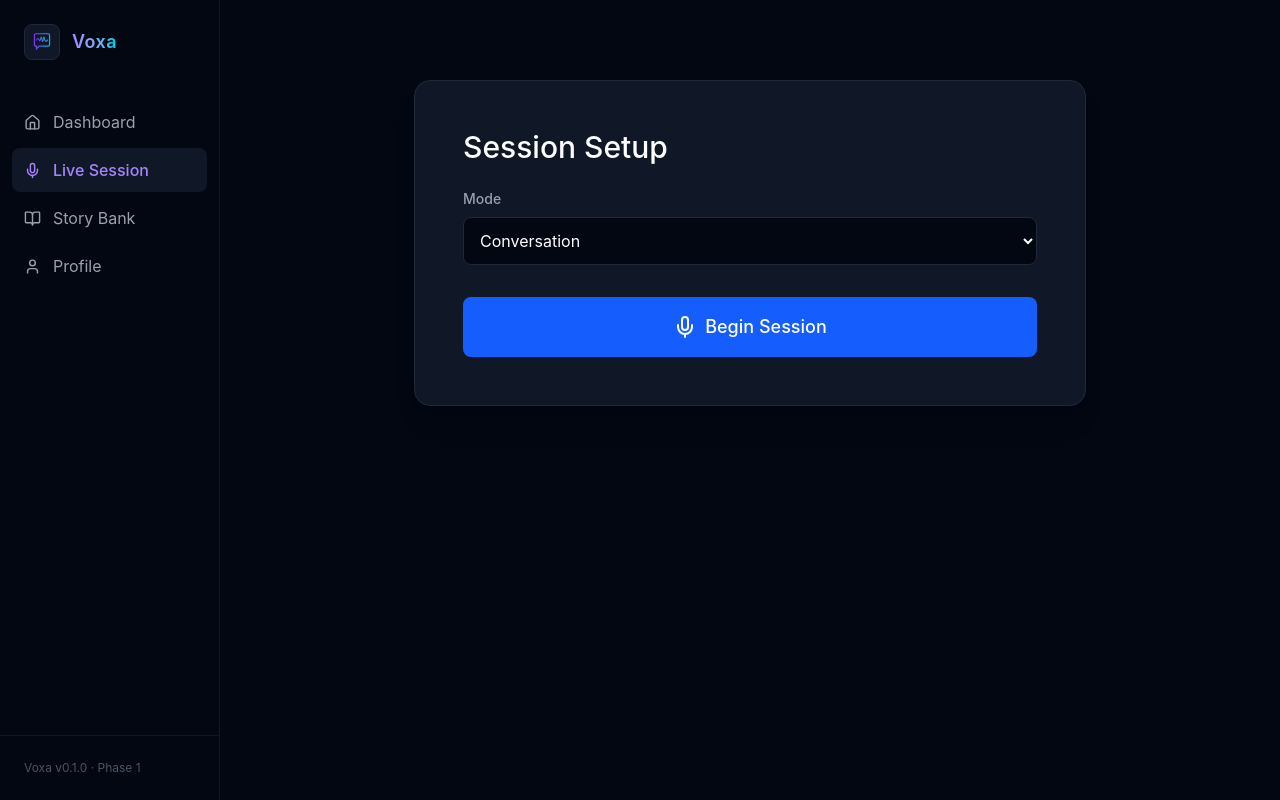
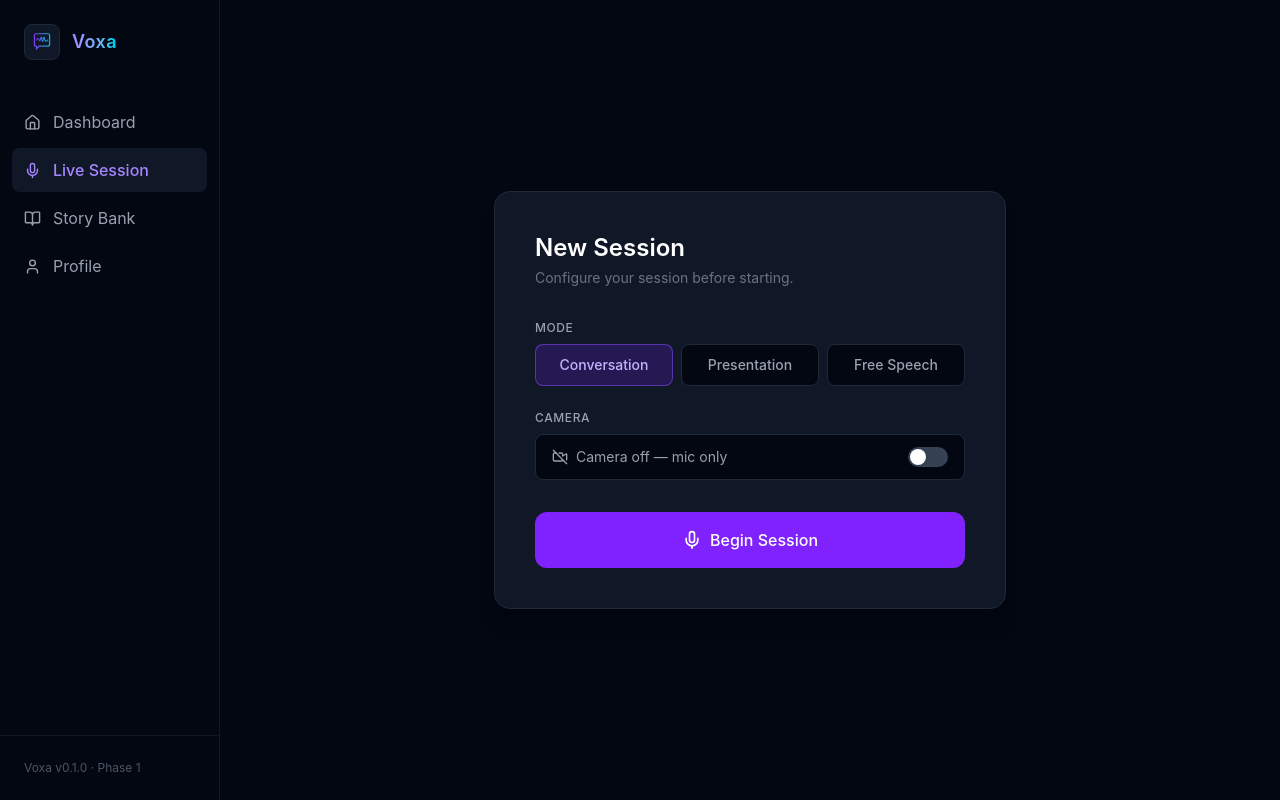
Before and after one commit to lavan-g/communication-agent, a React (Vite) app in the folder apps/web/: page /session in a window 1280 px wide. Built offline with nearby package versions, Linux system fonts and the light colour scheme.

Commit message:
fix(transcript-capture): fix speech recognition dropping results + camera toggle + session metrics

```diff
--- a/apps/web/src/pages/SessionPage.tsx
+++ b/apps/web/src/pages/SessionPage.tsx
@@ -1,6 +1,6 @@
 import { useState, useEffect } from 'react';
 import { useNavigate } from 'react-router-dom';
-import { Mic, MicOff, Video, VideoOff, Square } from 'lucide-react';
+import { Mic, MicOff, Video, VideoOff, Square, Radio } from 'lucide-react';
 import { useCoachingSession } from '../hooks/useCoachingSession';
 import { useSessionStore } from '../store/session.store';
 import TranscriptFeed from '../components/coaching/TranscriptFeed';
@@ -12,16 +12,18 @@ export default function SessionPage() {
   const store = useSessionStore();
   const {
     startSession, endSession, isActive, videoRef,
-    toggleCamera, toggleMic, cameraEnabled, micEnabled
+    toggleCamera, toggleMic, cameraEnabled, micEnabled, error,
   } = useCoachingSession();
 
   const [mode, setMode] = useState<SessionMode>('conversation');
   const [duration, setDuration] = useState(0);
+  // Camera is OFF by default — user opts in before starting
+  const [wantCamera, setWantCamera] = useState(false);
 
   useEffect(() => {
-    let interval: any;
+    let interval: ReturnType<typeof setInterval>;
     if (isActive) {
-      interval = setInterval(() => setDuration(d => d + 1), 1000);
+      interval = setInterval(() => setDuration((d) => d + 1), 1000);
     } else {
       setDuration(0);
     }
@@ -29,7 +31,7 @@ export default function SessionPage() {
   }, [isActive]);
 
   const handleStart = async () => {
-    await startSession(mode, {});
+    await startSession(mode, { camera: wantCamera });
   };
 
   const handleEnd = async () => {
@@ -45,68 +47,126 @@ export default function SessionPage() {
     return `${m}:${s}`;
   };
 
+  // ─── Pre-session setup screen ─────────────────────────────────────────────
   if (!isActive) {
     return (
-      <div className="max-w-2xl mx-auto p-12 mt-20 bg-gray-900 border border-gray-800 rounded-2xl shadow-xl">
-        <h1 className="text-3xl font-medium text-white mb-6">Session Setup</h1>
+      <div className="flex items-center justify-center h-full">
+        <div className="w-full max-w-lg p-10 bg-gray-900 border border-gray-800 rounded-2xl shadow-xl">
+          <h1 className="text-2xl font-semibold text-white mb-1">New Session</h1>
+          <p className="text-sm text-gray-500 mb-8">Configure your session before starting.</p>
 
-        <div className="space-y-6 mb-8">
-          <div>
-            <label className="block text-sm font-medium text-gray-400 mb-2">Mode</label>
-            <select
-              value={mode}
-              onChange={(e) => setMode(e.target.value as SessionMode)}
-              className="w-full bg-gray-950 border border-gray-800 rounded-lg p-3 text-white focus:outline-none focus:border-blue-500"
+          {error && (
+            <div className="mb-6 px-4 py-3 bg-red-950/40 border border-red-900/50 rounded-lg text-red-400 text-sm">
+              {error}
+            </div>
+          )}
+
+          {/* Mode selector */}
+          <div className="mb-6">
+            <label className="block text-xs font-medium text-gray-400 uppercase tracking-wider mb-2">
+              Mode
+            </label>
+            <div className="grid grid-cols-3 gap-2">
+              {(['conversation', 'presentation', 'practice'] as SessionMode[]).map((m) => (
+                <button
+                  key={m}
+                  onClick={() => setMode(m)}
+                  className={`py-2.5 rounded-lg text-sm font-medium capitalize border transition-colors ${
+                    mode === m
+                      ? 'bg-violet-600/20 border-violet-500/50 text-violet-300'
+                      : 'bg-gray-950 border-gray-800 text-gray-400 hover:border-gray-700 hover:text-gray-300'
+                  }`}
                 >
-              <option value="conversation">Conversation</option>
-              <option value="presentation">Presentation</option>
-              <option value="practice">Practice / Free Speech</option>
-            </select>
+                  {m === 'practice' ? 'Free Speech' : m.charAt(0).toUpperCase() + m.slice(1)}
+                </button>
+              ))}
             </div>
+          </div>
+
+          {/* Camera toggle */}
+          <div className="mb-8">
+            <label className="block text-xs font-medium text-gray-400 uppercase tracking-wider mb-2">
+              Camera
+            </label>
+            <button
+              onClick={() => setWantCamera((v) => !v)}
+              className={`w-full flex items-center justify-between px-4 py-3 rounded-lg border text-sm transition-colors ${
+                wantCamera
+                  ? 'bg-violet-600/10 border-violet-500/40 text-violet-300'
+                  : 'bg-gray-950 border-gray-800 text-gray-400 hover:border-gray-700'
+              }`}
+            >
+              <div className="flex items-center gap-2">
+                {wantCamera ? <Video size={16} /> : <VideoOff size={16} />}
+                {wantCamera ? "Camera on \u2014 you'll see yourself during the session" : 'Camera off \u2014 mic only'}
+              </div>
+              <div className={`w-10 h-5 rounded-full transition-colors relative ${wantCamera ? 'bg-violet-600' : 'bg-gray-700'}`}>
+                <div className={`absolute top-0.5 w-4 h-4 rounded-full bg-white shadow transition-transform ${wantCamera ? 'translate-x-5' : 'translate-x-0.5'}`} />
+              </div>
+            </button>
           </div>
 
           <button
             onClick={handleStart}
-          className="w-full bg-blue-600 hover:bg-blue-500 text-white font-medium p-4 rounded-lg transition-colors text-lg flex items-center justify-center gap-2"
+            className="w-full bg-violet-600 hover:bg-violet-500 text-white font-medium p-4 rounded-xl transition-colors text-base flex items-center justify-center gap-2"
           >
-          <Mic size={24} />
+            <Mic size={20} />
             Begin Session
           </button>
+        </div>
       </div>
     );
   }
 
+  // ─── Active session screen ────────────────────────────────────────────────
   return (
     <div className="flex flex-col h-full bg-gray-950 relative">
-      {/* Top Bar */}
-      <div className="flex-none h-16 border-b border-gray-900 px-6 flex items-center justify-between bg-gray-950/80 backdrop-blur-sm z-10">
-        <div className="flex items-center gap-4">
-          <div className="flex items-center gap-2 px-3 py-1 bg-red-500/10 text-red-400 rounded-full border border-red-500/20">
+
+      {/* Top bar */}
+      <div className="flex-none h-16 border-b border-gray-900 px-6 flex items-center justify-between bg-gray-950/90 backdrop-blur-sm z-10">
+        <div className="flex items-center gap-3">
+          {/* LIVE badge */}
+          <div className="flex items-center gap-1.5 px-3 py-1 bg-red-500/10 text-red-400 rounded-full border border-red-500/20">
             <div className="w-2 h-2 rounded-full bg-red-500 live-pulse" />
             <span className="text-xs font-bold tracking-widest">LIVE</span>
           </div>
-          <div className="text-xl font-mono text-gray-300 font-light">{formatTime(duration)}</div>
+          {/* Timer */}
+          <div className="text-lg font-mono text-gray-300 tabular-nums">{formatTime(duration)}</div>
+          {/* Recording status indicator */}
+          <RecordingIndicator isListening={store.liveTranscript.length > 0 || store.transcriptChunks.length > 0} />
         </div>
 
-        <div className="flex items-center gap-4">
-          <button onClick={toggleMic} className={`p-2 rounded-full border ${micEnabled ? 'bg-gray-800 border-gray-700 text-white' : 'bg-red-900/30 border-red-800 text-red-500'}`}>
-            {micEnabled ? <Mic size={18} /> : <MicOff size={18} />}
+        <div className="flex items-center gap-2">
+          <button
+            onClick={toggleMic}
+            title={micEnabled ? 'Mute mic' : 'Unmute mic'}
+            className={`p-2 rounded-full border transition-colors ${
+              micEnabled ? 'bg-gray-800 border-gray-700 text-white' : 'bg-red-900/30 border-red-800 text-red-400'
+            }`}
+          >
+            {micEnabled ? <Mic size={16} /> : <MicOff size={16} />}
           </button>
-          <button onClick={toggleCamera} className={`p-2 rounded-full border ${cameraEnabled ? 'bg-gray-800 border-gray-700 text-white' : 'bg-red-900/30 border-red-800 text-red-500'}`}>
-            {cameraEnabled ? <Video size={18} /> : <VideoOff size={18} />}
+          <button
+            onClick={toggleCamera}
+            title={cameraEnabled ? 'Turn off camera' : 'Turn on camera'}
+            className={`p-2 rounded-full border transition-colors ${
+              cameraEnabled ? 'bg-gray-800 border-gray-700 text-white' : 'bg-gray-900 border-gray-800 text-gray-500'
+            }`}
+          >
+            {cameraEnabled ? <Video size={16} /> : <VideoOff size={16} />}
           </button>
-          <div className="w-px h-6 bg-gray-800 mx-2" />
+          <div className="w-px h-5 bg-gray-800 mx-1" />
           <button
             onClick={handleEnd}
-            className="flex items-center gap-2 px-4 py-2 bg-gray-800 hover:bg-gray-700 text-white rounded-lg transition-colors border border-gray-700 font-medium text-sm"
+            className="flex items-center gap-2 px-4 py-2 bg-red-950/50 hover:bg-red-900/60 text-red-400 rounded-lg border border-red-900/50 font-medium text-sm transition-colors"
           >
-            <Square size={14} className="fill-current" />
+            <Square size={13} className="fill-current" />
             End Session
           </button>
         </div>
       </div>
 
-      {/* Main Content Area */}
+      {/* Main area */}
       <div className="flex-1 overflow-hidden flex flex-col relative">
         <TranscriptFeed
           chunks={store.transcriptChunks}
@@ -115,21 +175,34 @@ export default function SessionPage() {
         <CoachingOverlay events={store.coachingEvents} />
       </div>
 
-      {/* Camera PIP */}
-      <div className="absolute top-20 right-6 w-48 rounded-lg overflow-hidden bg-gray-900 border border-gray-800 shadow-xl z-20 aspect-video">
-        <video
-          ref={videoRef}
-          autoPlay
-          muted
-          playsInline
-          className="w-full h-full object-cover"
-        />
-        {!cameraEnabled && (
-          <div className="absolute inset-0 flex items-center justify-center text-gray-600">
-            <VideoOff size={24} />
+      {/* Camera PiP — only shown when camera is on */}
+      {cameraEnabled && (
+        <div className="absolute top-20 right-6 w-44 rounded-xl overflow-hidden bg-gray-900 border border-gray-800 shadow-2xl z-20 aspect-video">
+          <video ref={videoRef} autoPlay muted playsInline className="w-full h-full object-cover" />
         </div>
       )}
     </div>
+  );
+}
+
+// ─── Small component: shows whether Voxa is hearing you ────────────────────
+function RecordingIndicator({ isListening }: { isListening: boolean }) {
+  const { isListening: speechActive } = useSessionStoreListening();
+
+  return (
+    <div className={`flex items-center gap-1.5 text-xs px-2 py-1 rounded-full border transition-colors ${
+      speechActive
+        ? 'text-green-400 border-green-900/50 bg-green-950/20'
+        : 'text-gray-600 border-gray-800 bg-transparent'
+    }`}>
+      <Radio size={11} />
+      {speechActive ? 'Hearing you' : 'Listening...'}
     </div>
   );
 }
+
+// Small hook to read live speech status from the store
+function useSessionStoreListening() {
+  const liveTranscript = useSessionStore((s) => s.liveTranscript);
+  return { isListening: liveTranscript.length > 0 };
+}
```
Also changed, not shown: apps/web/src/hooks/useCoachingSession.ts (+8 -5 lines), apps/web/src/hooks/useSpeechRecognition.ts (+59 -30 lines), 1 other file (tests, documents, lock files or other folders). Lines whose indentation alone changed are shown as unchanged.
